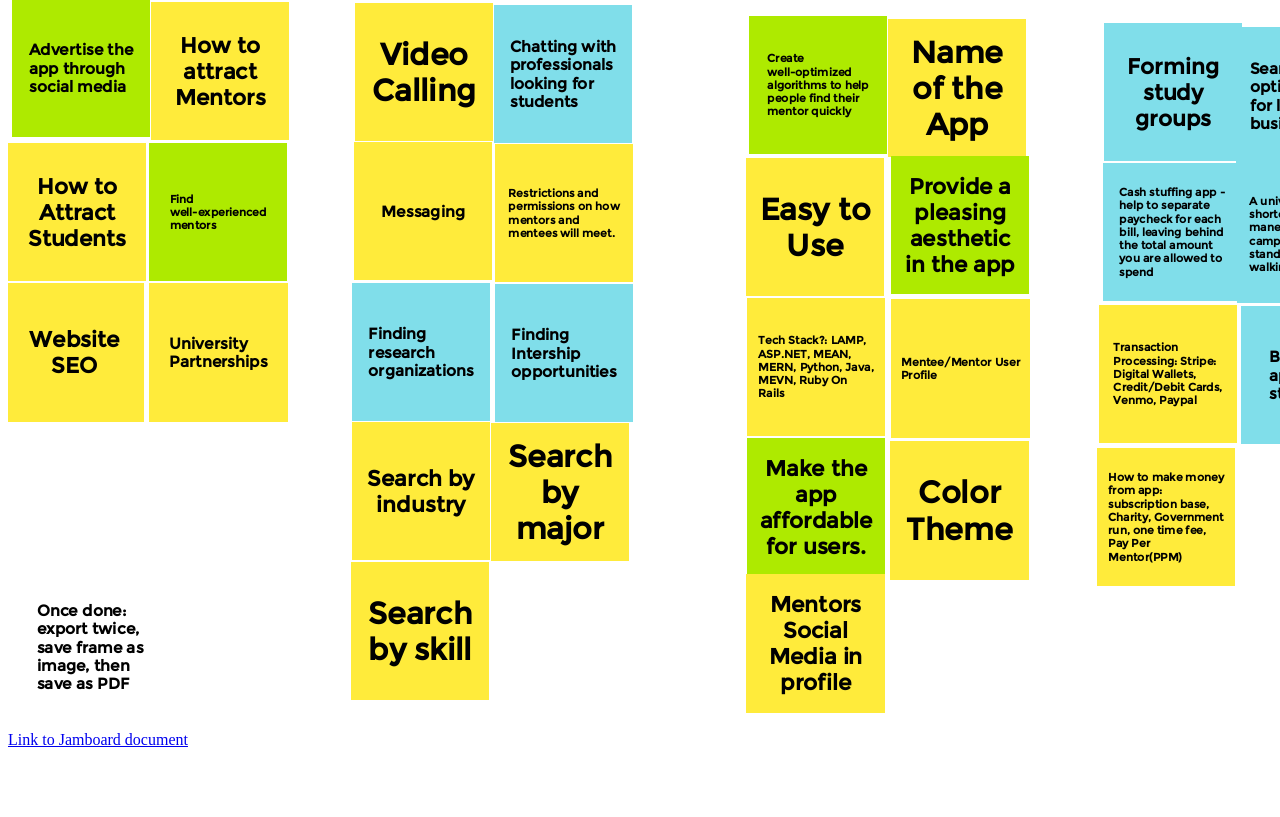
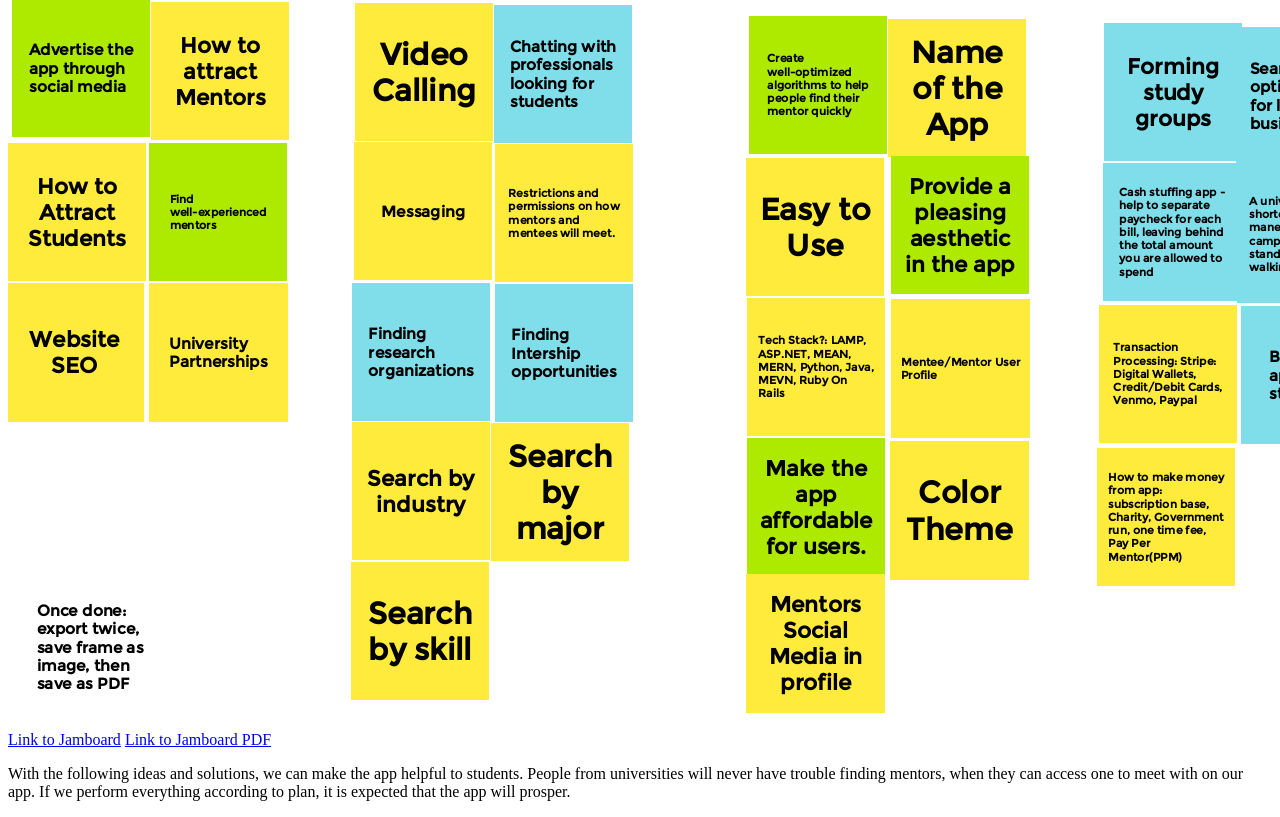
Before and after one commit to tshaughn/tshaughn.github.io, a plain HTML site: page index.html in a window 1280 px wide. Shown: the part 395-1212 px from the top of the page. Before the commit the page ends 1152 px from the top, so only its background shows below. Drawn offline with Linux system fonts and the light colour scheme.

Commit message:
Update index.html

```diff
--- a/index.html
+++ b/index.html
@@ -16,7 +16,13 @@
       </section>
       <section>
         <img src="images/Affinity Diagram 1.png" />
-        <a href=“https://jamboard.google.com/d/1WggLeqDEqvnDhcKEBqDzKz__gVggZgEKsL8zojNOxfg/edit?usp=sharing”>Link to Jamboard document</a>
+        <a href=“https://jamboard.google.com/d/1WggLeqDEqvnDhcKEBqDzKz__gVggZgEKsL8zojNOxfg/edit?usp=sharing”>Link to Jamboard</a>
+        <a href="images/Affinity Diagram.pdf">Link to Jamboard PDF</a>
+        <p>
+          With the following ideas and solutions, we can make the app helpful to students. People from universities will never
+          have trouble finding mentors, when they can access one to meet with on our app. If we perform everything according to plan,
+          it is expected that the app will prosper.
+        </p>
       </section>
     </section>
   </body>
```
